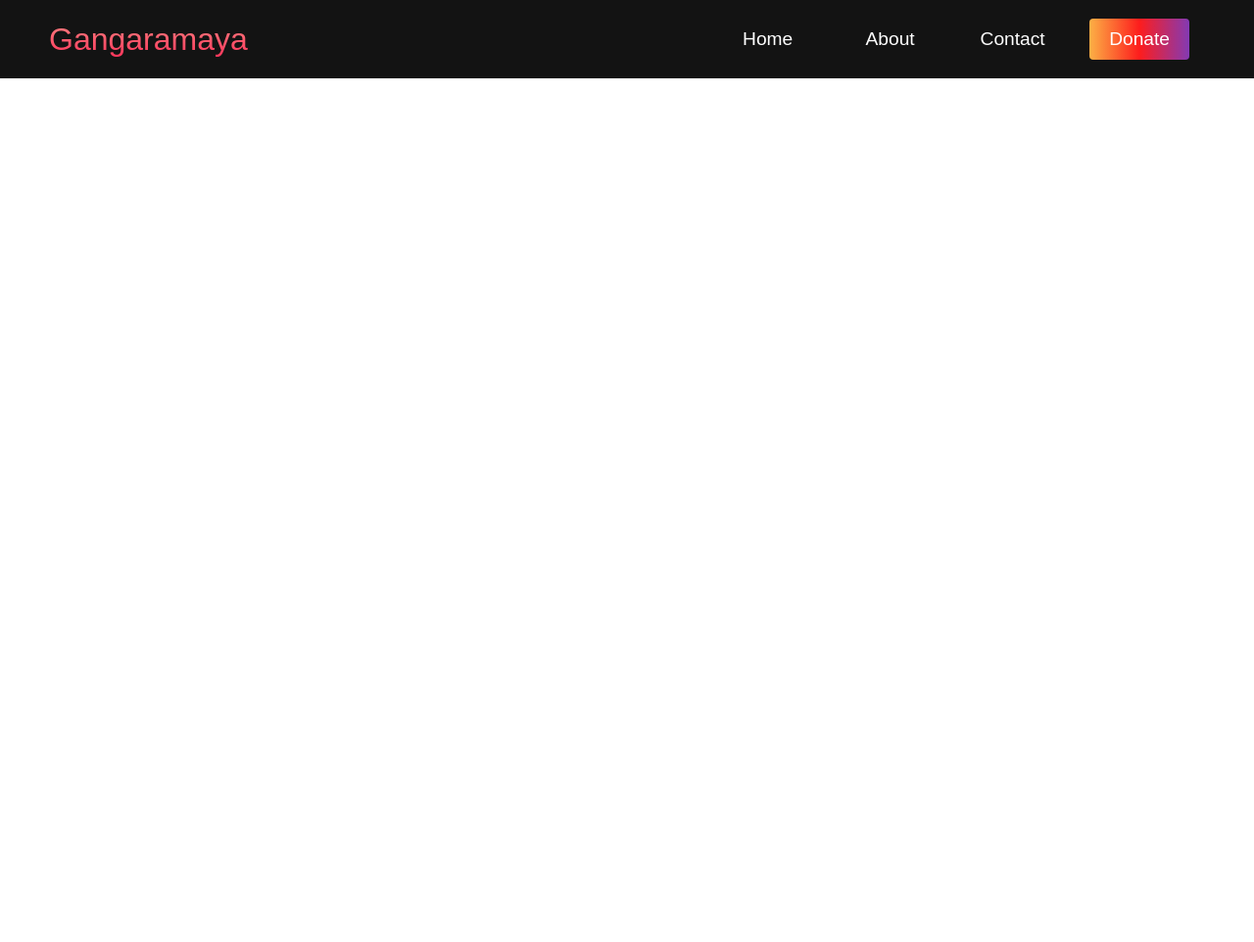
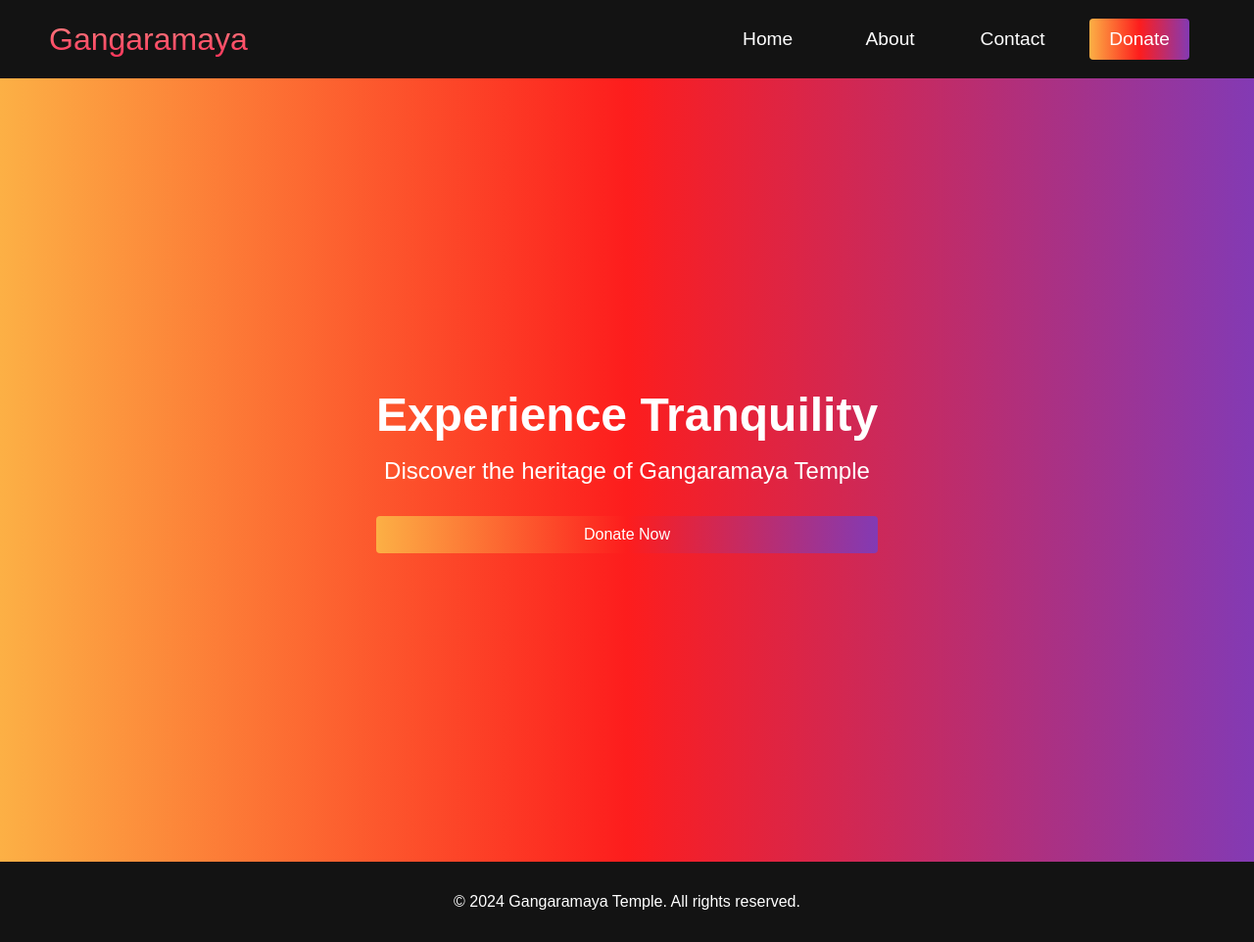
Before and after one commit to PubuduJayan/TempleSite, a plain HTML site: page index.html in a window 1280 px wide. Shown: the whole page at 98% size. Before the commit the page ends 800 px from the top, so only its background shows below. Drawn offline with Linux system fonts and the light colour scheme.

Commit message:
feat: refresh UI design

```diff
--- a/index.html
+++ b/index.html
@@ -3,11 +3,11 @@
 <head>
     <meta charset="UTF-8">
     <meta name="viewport" content="width=device-width, initial-scale=1.0">
-    <title>Temple Website</title>
+    <title>Gangaramaya Temple</title>
     <link rel="stylesheet" href="styles.css">
 </head>
 <body>
-    <!--Navbar Section-->
+    <!-- Navbar Section -->
     <nav class="navbar">
         <div class="navbar_container">
             <a href="#home" id="navbar_logo">Gangaramaya</a>
@@ -32,6 +32,20 @@
             </ul>
         </div>
     </nav>
+
+    <!-- Hero Section -->
+    <section class="hero" id="home">
+        <div class="hero_container">
+            <h1>Experience Tranquility</h1>
+            <p>Discover the heritage of Gangaramaya Temple</p>
+            <a href="#donate" class="button hero_btn">Donate Now</a>
+        </div>
+    </section>
+
+    <footer class="footer">
+        <p>&copy; 2024 Gangaramaya Temple. All rights reserved.</p>
+    </footer>
+
     <script src="app.js"></script>
-</body>
+    </body>
 </html>
--- a/styles.css
+++ b/styles.css
@@ -1,3 +1,9 @@
+:root{
+    --primary-gradient: linear-gradient(to right,  #fcb045, #fd1d1d, #833ab4);
+    --dark: #131313;
+    --light: #ffffff;
+}
+
 *{
     box-sizing: border-box;
     margin: 0;
@@ -6,8 +12,13 @@
     scroll-behavior: smooth;
 }
 
+body{
+    background: var(--light);
+    color: #333;
+}
+
 .navbar{
-    background: #131313;
+    background: var(--dark);
     height: 80px;
     display: flex;
     justify-content: center;
@@ -94,6 +105,40 @@
     transition: all 0.3s ease;
 }
 
+/* Hero Section */
+.hero{
+    background: var(--primary-gradient);
+    height: 100vh;
+    display: flex;
+    justify-content: center;
+    align-items: center;
+    text-align: center;
+    color: var(--light);
+    padding: 0 20px;
+}
+
+.hero_container h1{
+    font-size: 3rem;
+    margin-bottom: 1rem;
+}
+
+.hero_container p{
+    font-size: 1.5rem;
+}
+
+.hero_btn{
+    margin-top: 2rem;
+    width: auto;
+}
+
+/* Footer */
+.footer{
+    background: var(--dark);
+    color: var(--light);
+    text-align: center;
+    padding: 2rem 0;
+}
+
 @media screen and (max-width: 960px) {
     .navbar_container{
         display: flex;
@@ -119,7 +164,7 @@
     }
 
     .navbar_menu.active{
-        background: #131313;
+        background: var(--dark);
         top: 100%;
         opacity: 1;
         transition: all 0.5s ease;
@@ -182,8 +227,8 @@
     #mobile-menu.is-active .bar:nth-child(1){
         transform: translateY(8px) rotate(45deg);
     }
-    #mobile-menu.is-active .bar:nth-child(3){
-        transform: translateY(-8px) rotate(-45deg);
-    }
+  #mobile-menu.is-active .bar:nth-child(3){
+      transform: translateY(-8px) rotate(-45deg);
+  }
 
 }
```
